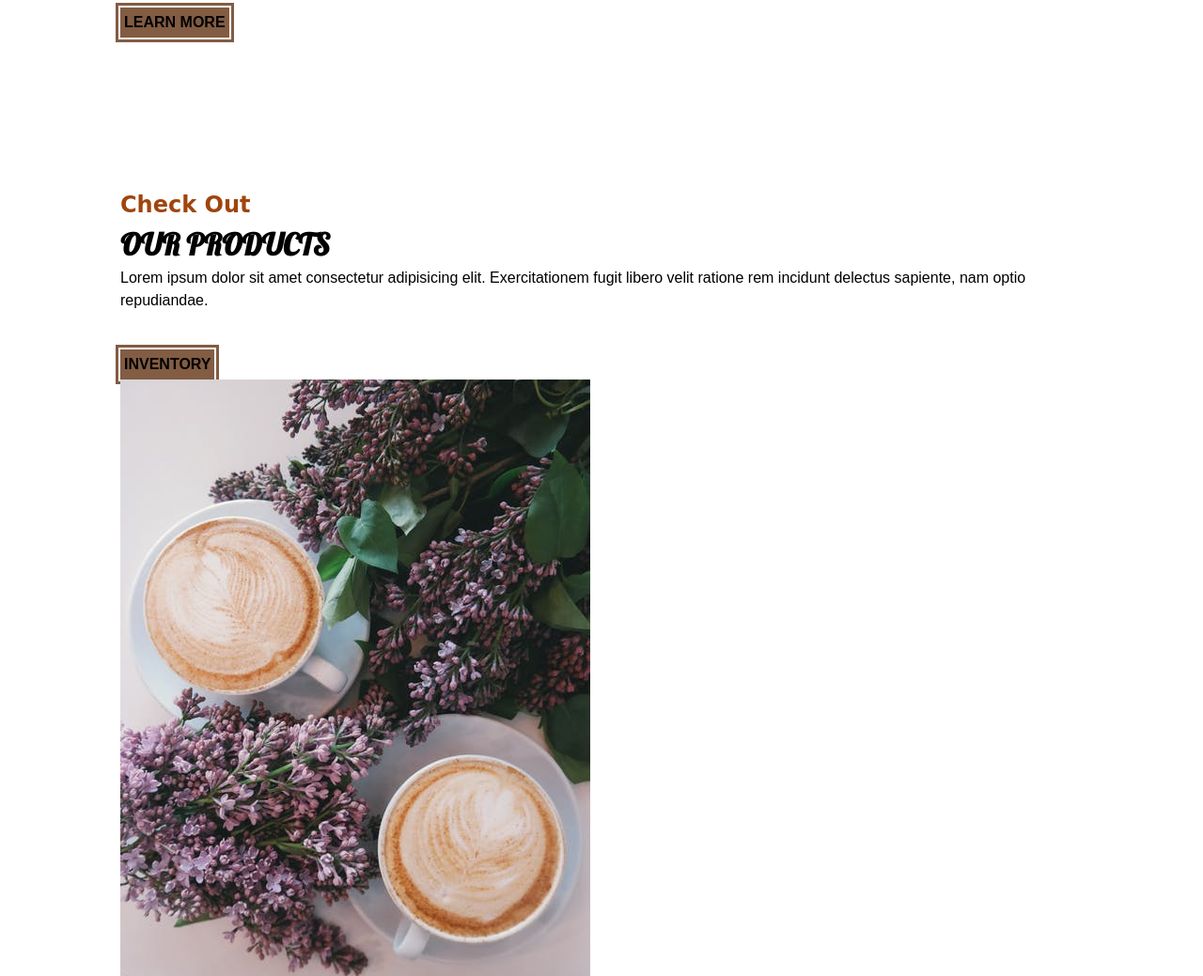
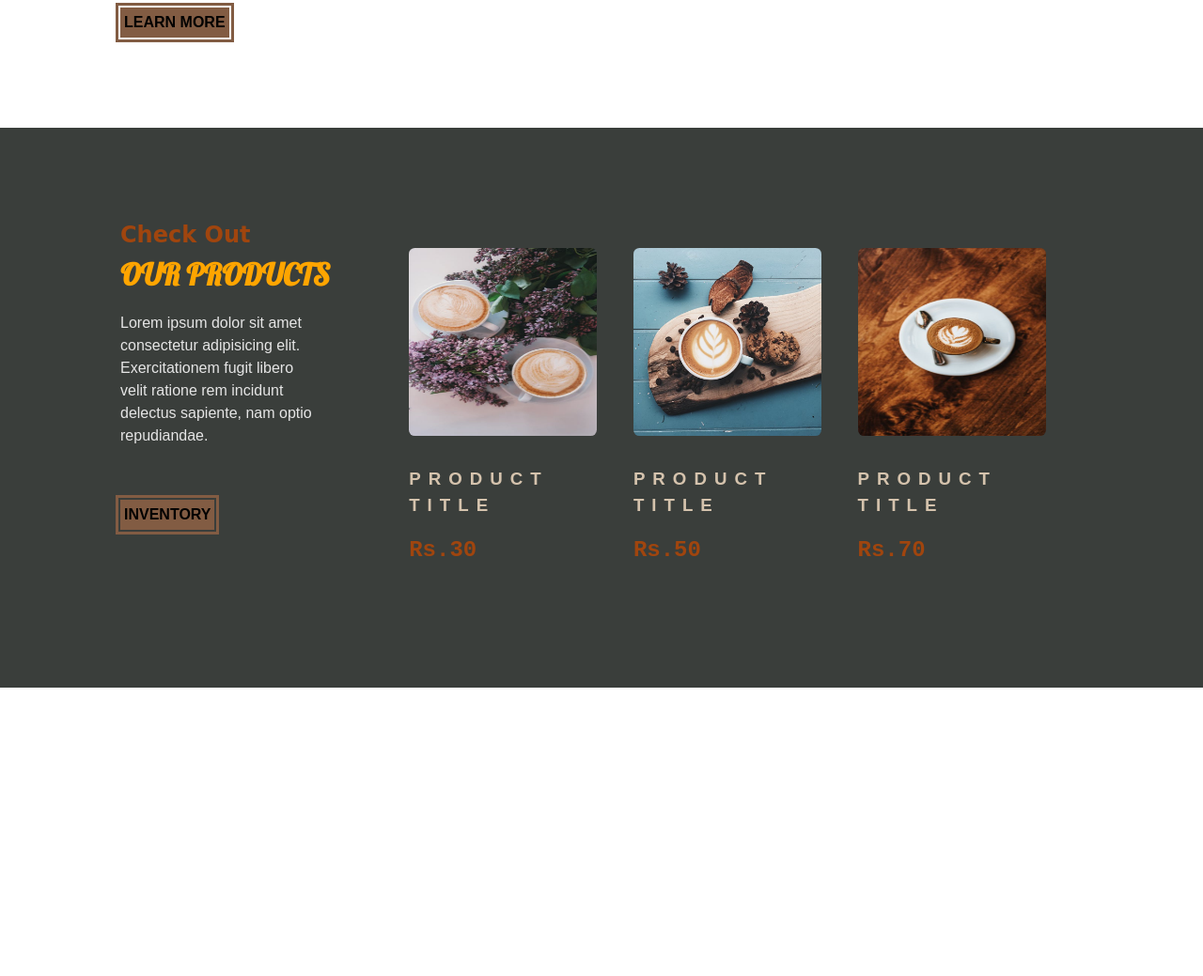
Before and after one commit to Kiz9R/Coffee-Time, a plain HTML site: page index.html in a window 1280 px wide. Shown: the part 1740-2779 px from the top of the page at 94% size. After the commit the page ends 2472 px from the top, so only its background shows below. Drawn offline with Linux system fonts and the light colour scheme; a web font is replaced by a local one.

Commit message:
product tab fixed

```diff
--- a/css/index.css
+++ b/css/index.css
@@ -31,7 +31,8 @@ a {
   color: black;
 }
 .text-white {
-  color: var(--bright);
+  /* color: var(--bright); */
+  color: orange;
 }
 .text-center {
   text-align: center;
@@ -284,3 +285,66 @@ a {
   }
 }
 /*end of about */
+/* products */
+.products {
+  background: var(--dark);
+}
+.products-info,
+.products-inventory {
+  padding: 2rem 0;
+}
+.product-text {
+  color: var(--bright);
+  margin: 1rem 0;
+  max-width: 13rem;
+}
+.product {
+  padding: 2rem 0;
+}
+.product-img {
+  width: 200px;
+  height: 200px;
+
+  display: block;
+  border-radius: 0.4rem;
+  margin-bottom: 2rem;
+}
+.product-title {
+  color: var(--coffee2);
+  text-transform: uppercase;
+  letter-spacing: var(--letterspacing);
+  margin-bottom: 1rem;
+}
+.product-price {
+  color: var(--coffee1);
+  /* font-family: var(--googlefont3); */
+  font-family: monospace;
+  font-size: 1.5rem;
+}
+@media only screen and (min-width: 800px) {
+  .product {
+    float: left;
+    width: 50%;
+    padding: 2rem 0;
+  }
+  .products-info {
+    padding: 2rem 0;
+  }
+}
+@media only screen and (min-width: 1000px) {
+  .product {
+    width: 33.3%;
+  }
+}
+@media only screen and (min-width: 1200px) {
+  .products-info {
+    float: left;
+    width: 30%;
+  }
+  .product-inventory {
+    float: left;
+    width: 70%;
+    padding: 2rem 0;
+  }
+}
+/* end of products */
--- a/index.html
+++ b/index.html
@@ -114,18 +114,19 @@
             cupiditate? Aut repellat provident dicta fugiat reiciendis
             asperiores tenetur officiis voluptatem quis.
           </p>
-          <a href="about.html" class="main-btn">learn more</a>
+          <a href="#products" class="main-btn">learn more</a>
         </article>
       </div>
     </section>
     <!-- end of about -->
     <!-- products -->
+    <a id="products">
     <section class="products">
       <div class="section-center clearfix">
         <article class="products-info">
           <div>
             <h3 class="section-subtitle">check out</h3>
-            <h2 class="section-title">our products</h2>
+            <h2 class="section-title text-white">our products</h2>
           </div>
           <p class="product-text">
             Lorem ipsum dolor sit amet consectetur adipisicing elit.
@@ -135,19 +136,19 @@
           <a href="product.html" class="main-btn">inventory</a>
         </article>
         <article class="product-inventory clearfix">
-          <article>
+          <article class="product">
             <img src="./img/p1.jpeg" alt="product" class="product-img" />
-            <h3 class="product-title">produc title</h3>
+            <h3 class="product-title">product title</h3>
             <h3 class="product-price">Rs.30</h3>
           </article>
-          <article>
+          <article class="product">
             <img src="./img/p2.jpeg" alt="product" class="product-img" />
-            <h3 class="product-title">produc title</h3>
+            <h3 class="product-title">product title</h3>
             <h3 class="product-price">Rs.50</h3>
           </article>
-          <article>
+          <article class="product">
             <img src="./img/p3.jpeg" alt="product" class="product-img" />
-            <h3 class="product-title">produc title</h3>
+            <h3 class="product-title">product title</h3>
             <h3 class="product-price">Rs.70</h3>
           </article>
         </article>
```
